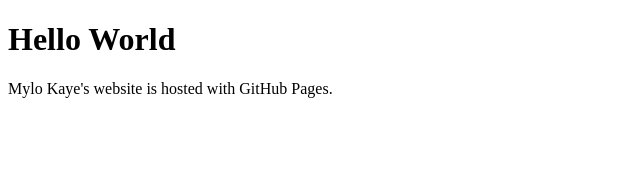
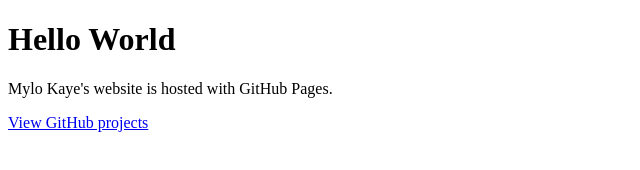
Before and after one commit to mylokaye/mylokaye.github.io, a plain HTML site: page index.html in a window 1280 px wide. Shown: the whole page, without its empty margins (0-640 px from the left). Drawn offline with Linux system fonts and the light colour scheme.

Commit message:
Update index.html
Added url for GitHub

```diff
--- a/index.html
+++ b/index.html
@@ -8,6 +8,7 @@
 <body>
 <h1>Hello World</h1>
 <p>Mylo Kaye's website is hosted with GitHub Pages.</p>
+<p>	<a href="https://github.com/mylokaye">View GitHub projects</a></p>
 
 </body>
 </html>
```
